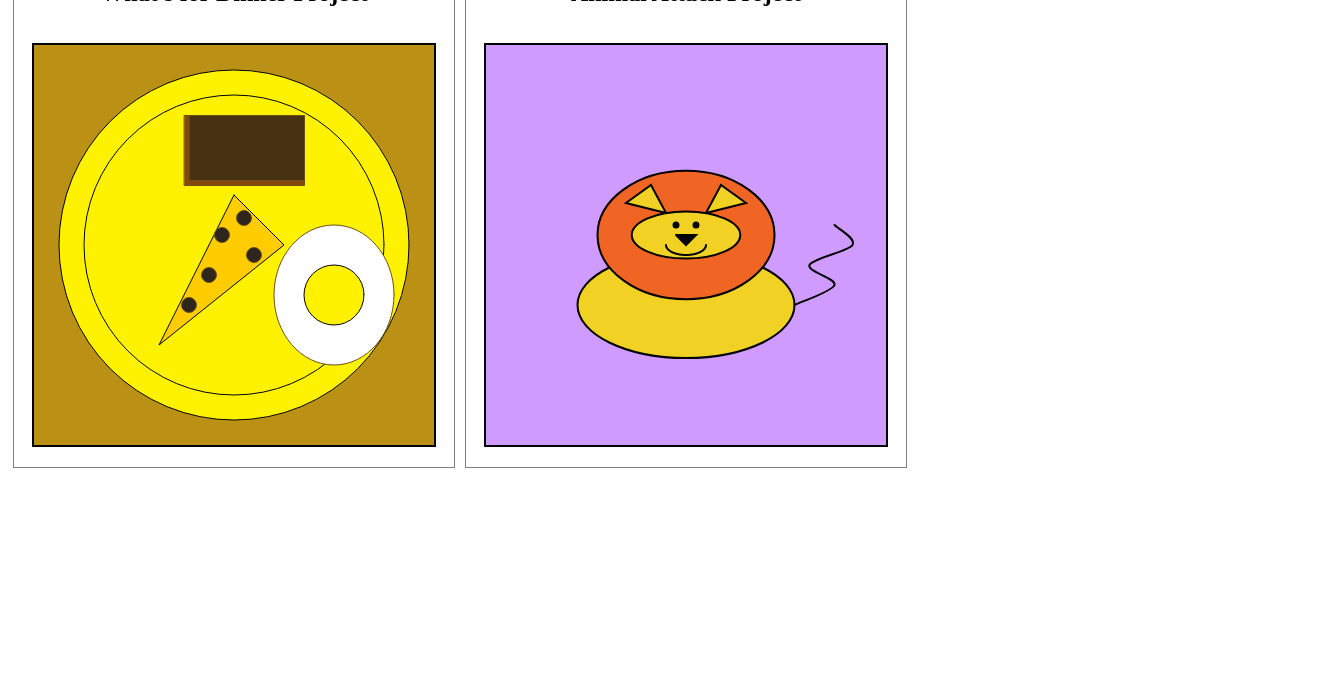
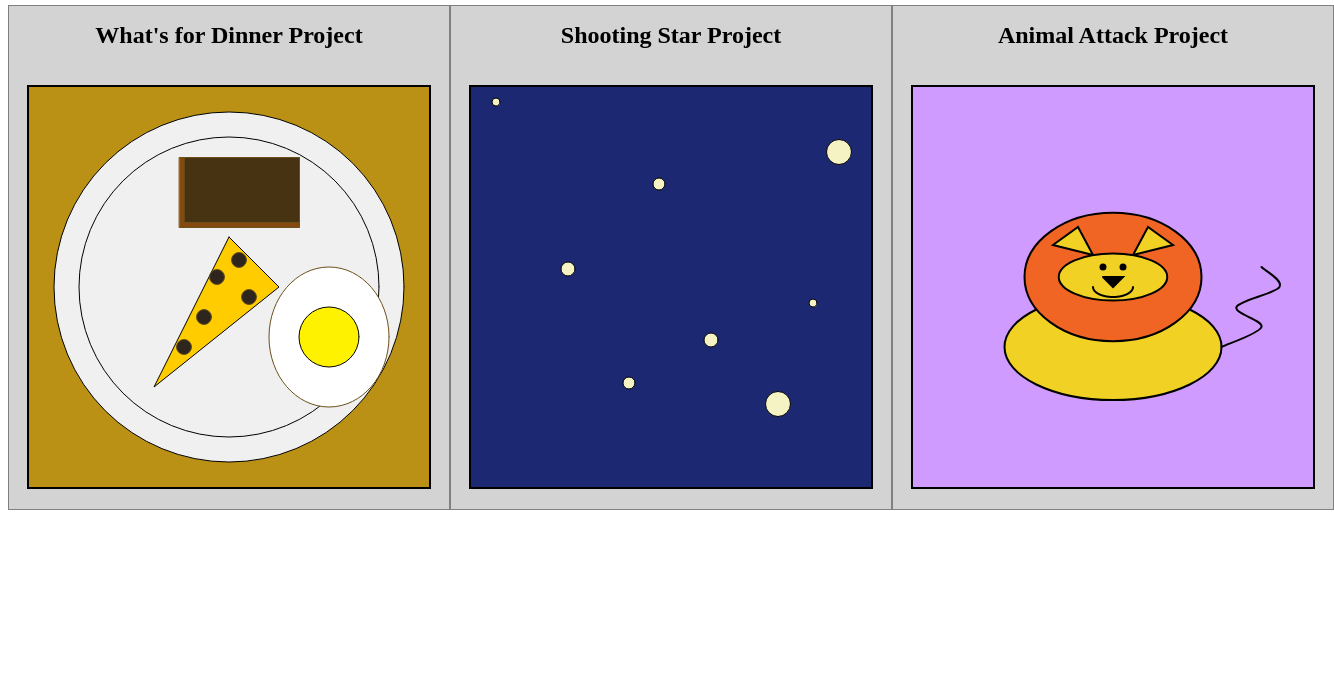
Before and after one commit to jrkaupert/cs-webdev-notes, a plain HTML site: page Intro-to-JS-Drawing-and-Animation/index.html in a window 1280 px wide. Shown: the part 122-800 px from the top of the page, 1334 px wide, since content can reach past the window. Drawn offline with Linux system fonts and the light colour scheme.

Commit message:
Updates for shooting star project

```diff
--- a/Intro-to-JS-Drawing-and-Animation/animal_attack.js
+++ b/Intro-to-JS-Drawing-and-Animation/animal_attack.js
@@ -72,8 +72,8 @@ function animalAttack(processing) {
         }
     };
 };
-var myCanvas1 = document.getElementById("canvas1");
+var myCanvas3 = document.getElementById("canvas3");
 
 // attaching the animalAttack function to the canvas
-var p1 = new Processing(myCanvas1, animalAttack);
+var p3 = new Processing(myCanvas3, animalAttack);
 // p.exit(); //to detach it
--- a/Intro-to-JS-Drawing-and-Animation/css/main.css
+++ b/Intro-to-JS-Drawing-and-Animation/css/main.css
@@ -1,3 +1,7 @@
+header {
+  text-align: center;
+}
+
 canvas {
   border: 2px solid black;
 }
@@ -6,6 +10,7 @@ canvas {
 #flexContent {
   display: flex;
   flex-direction: row;
+  justify-content: space-around;
 }
 
 .projectContainer {
@@ -14,7 +19,7 @@ canvas {
   align-items: center;
   width: 440px;
   border: 1px solid gray;
-  margin: 5px;
+  background: lightgray;
 }
 
 .projectHeader h1 {
--- a/Intro-to-JS-Drawing-and-Animation/index.html
+++ b/Intro-to-JS-Drawing-and-Animation/index.html
@@ -13,6 +13,7 @@
 <body>
     <header>
         <h1>Khan Academy Intro to JS: Drawing and Animation Projects</h1>
+        <h2>By jrkaupert</h2>
     </header>
     <div id="flexWrapper">
 
@@ -22,18 +23,26 @@
                 <div class="projectHeader">
                     <h1>What's for Dinner Project</h1>
                 </div>
-                <canvas id="canvas2" class="project" width="250" height="250"></canvas>
+                <canvas id="canvas1" class="project"></canvas>
+            </div>
+
+            <div class="projectContainer">
+                <div class="projectHeader">
+                    <h1>Shooting Star Project</h1>
+                </div>
+                <canvas id="canvas2" class="project"></canvas>
             </div>
 
             <div class="projectContainer">
                 <div class="projectHeader">
                     <h1>Animal Attack Project</h1>
                 </div>
-                <canvas id="canvas1" class="project" width="250" height="250"></canvas>
+                <canvas id="canvas3" class="project"></canvas>
             </div>
         </main>
     </div>
     <script src="whats_for_dinner.js"></script>
+    <script src="shooting_star.js"></script>
     <script src="animal_attack.js"></script>
 
     <script>
--- /dev/null
+++ b/Intro-to-JS-Drawing-and-Animation/shooting_star.js
@@ -0,0 +1,62 @@
+// Simple way to attach js code to the canvas is by using a function
+function shootingStar(pr) {
+    var xPos = 0;
+    var yPos = 350;
+
+    var xPos2 = 400;
+    var yPos2 = 250;
+
+    var counter = 0;
+
+    pr.setup = function() {
+        pr.size(400, 400);
+    };
+
+    pr.draw = function() {
+        // sky
+        pr.background(29, 40, 115);
+
+        // static stars
+        pr.fill(245, 242, 196);
+        pr.ellipse(25, 15, 8, 8);
+        pr.ellipse(188, 97, 12, 12);
+        pr.ellipse(97, 182, 14, 14);
+        pr.ellipse(307, 317, 25, 25);
+        pr.ellipse(342, 216, 8, 8);
+        pr.ellipse(158, 296, 12, 12);
+        pr.ellipse(240, 253, 14, 14);
+        pr.ellipse(368, 65, 25, 25);
+
+        // shooting star 1
+        pr.fill(255, 242, 0);
+        pr.ellipse(xPos, yPos, 10, 10);
+
+        // shooting star 2
+        pr.fill(247, 139, 8);
+        pr.rect(xPos2, yPos2, 25, 25);
+
+        xPos += 3;
+        yPos -= 2;
+
+        xPos2 -= 5;
+        yPos2 -= 4;
+
+        if (counter == 150) {
+            counter = 0;
+            xPos = 0;
+            yPos = 350;
+
+            xPos2 = 400;
+            yPos2 = 250;
+        } else {
+            counter += 1;
+        }
+    };
+
+};
+
+var myCanvas2 = document.getElementById("canvas2");
+
+// attaching the animalAttack function to the canvas
+var p2 = new Processing(myCanvas2, shootingStar);
+// p.exit(); //to detach it
--- a/Intro-to-JS-Drawing-and-Animation/whats_for_dinner.js
+++ b/Intro-to-JS-Drawing-and-Animation/whats_for_dinner.js
@@ -6,6 +6,7 @@ function whatsForDinner(pr) {
 
     pr.draw = function() {
         pr.background(186, 145, 20); // wooden table
+        pr.fill(240,240,240);
         pr.ellipse(200, 200, 350, 350); // plate
         pr.ellipse(200, 200, 300, 300);
 
@@ -37,8 +38,8 @@ function whatsForDinner(pr) {
     };
 
 };
-var myCanvas2 = document.getElementById("canvas2");
+var myCanvas1 = document.getElementById("canvas1");
 
 // attaching the animalAttack function to the canvas
-var p2 = new Processing(myCanvas2, whatsForDinner);
+var p1 = new Processing(myCanvas1, whatsForDinner);
 // p.exit(); //to detach it
```
